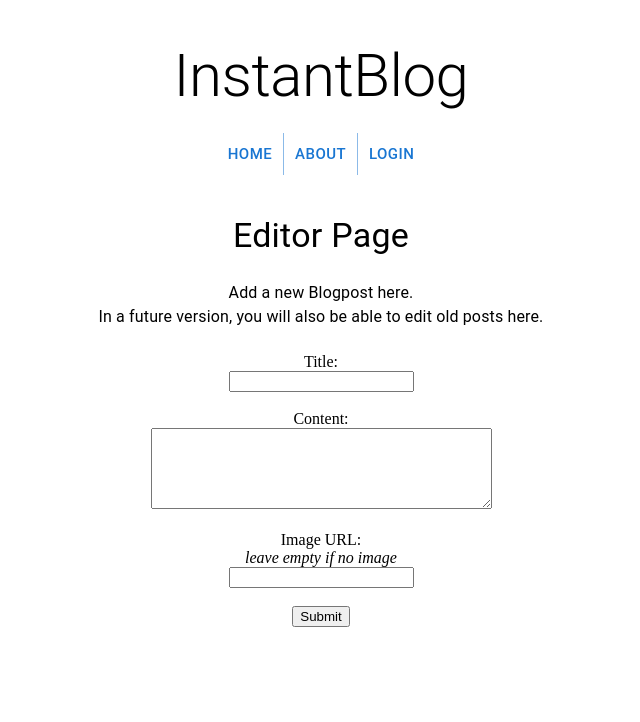
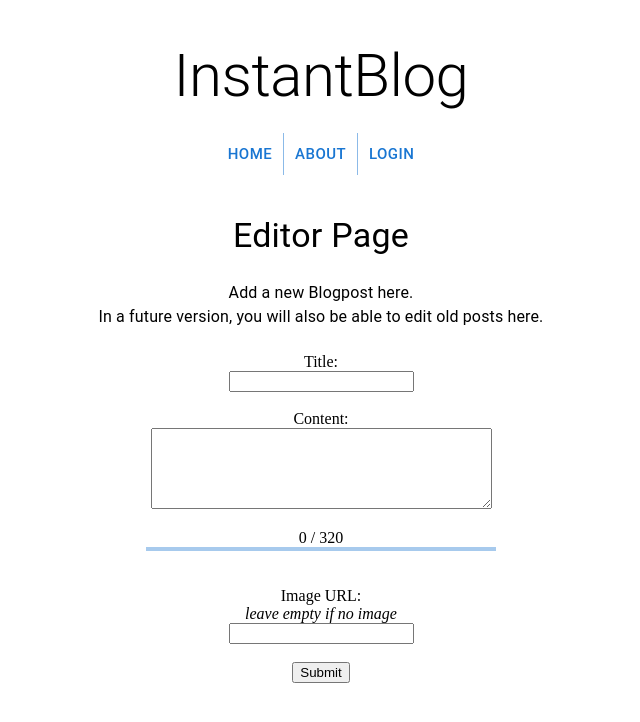
Before and after one commit to jurijkreutz/instantblog, a React (Vite) app in the folder frontend/instantblog/: page /editor in a window 1280 px wide. Shown: the top 722 px of the page, without its empty margins (319-959 px from the left). Built offline with nearby package versions, Linux system fonts and the light colour scheme.

Commit message:
feat: add max text length limitation (320)

```diff
--- a/frontend/instantblog/src/App.css
+++ b/frontend/instantblog/src/App.css
@@ -3,6 +3,7 @@
   margin: 0 auto;
   padding: 2rem;
   text-align: center;
+  overflow-wrap: break-word;
 }
 
 .logo {
--- a/frontend/instantblog/src/components/Editor.tsx
+++ b/frontend/instantblog/src/components/Editor.tsx
@@ -3,8 +3,11 @@ import Typography from '@mui/material/Typography'
 import { useNavigate } from 'react-router-dom';
 import { useState, ChangeEvent } from 'react';
 import { addPost } from '../fetch';
+import LinearProgress from '@mui/material/LinearProgress';
 
 export default function Editor() {
+
+    const maxCharacters = 320;
 
     const navigate = useNavigate();
 
@@ -31,6 +34,15 @@ export default function Editor() {
         }
     }
 
+    const [charCount, setCharCount] = useState<number>(0);
+
+    const handleTextAreaChange = (event: ChangeEvent<HTMLTextAreaElement>) => {
+        handleChange(event);
+        setCharCount(event.target.value.length);
+    };
+
+    const normalise = (value: number) => (value * 100) / maxCharacters;
+
   return (
     <Box sx={{ width: '100%', mt: 5 }}>
         <Typography variant="h4" component="h4" gutterBottom sx={{ mb: 3 }}>
@@ -45,7 +57,11 @@ export default function Editor() {
           <input type="text" id="title" name="title" value={inputData.title} onChange={handleChange}></input>
           <br/><br/>
           <label htmlFor="content">Content:</label><br/>
-          <textarea name="content" cols={40} rows={5} value={inputData.content} onChange={handleChange}></textarea>
+          <textarea name="content" cols={40} rows={5} value={inputData.content} onChange={handleTextAreaChange} maxLength={maxCharacters}></textarea>
+            <Box sx={{ width: '50%', mt: 2, ml: "auto", mr: "auto" }}>
+                {charCount} / {maxCharacters}
+                <LinearProgress variant="determinate" value={normalise(charCount)} />
+            </Box>
           <br/><br/>
           <label htmlFor="imageUrl">Image URL:<br/><i>leave empty if no image</i></label><br/>
           <input type="text" id="imageUrl" name="imageUrl" value={inputData.imageUrl} onChange={handleChange}></input>
```
Also changed, not shown: 1 other file (tests, documents, lock files or other folders).
